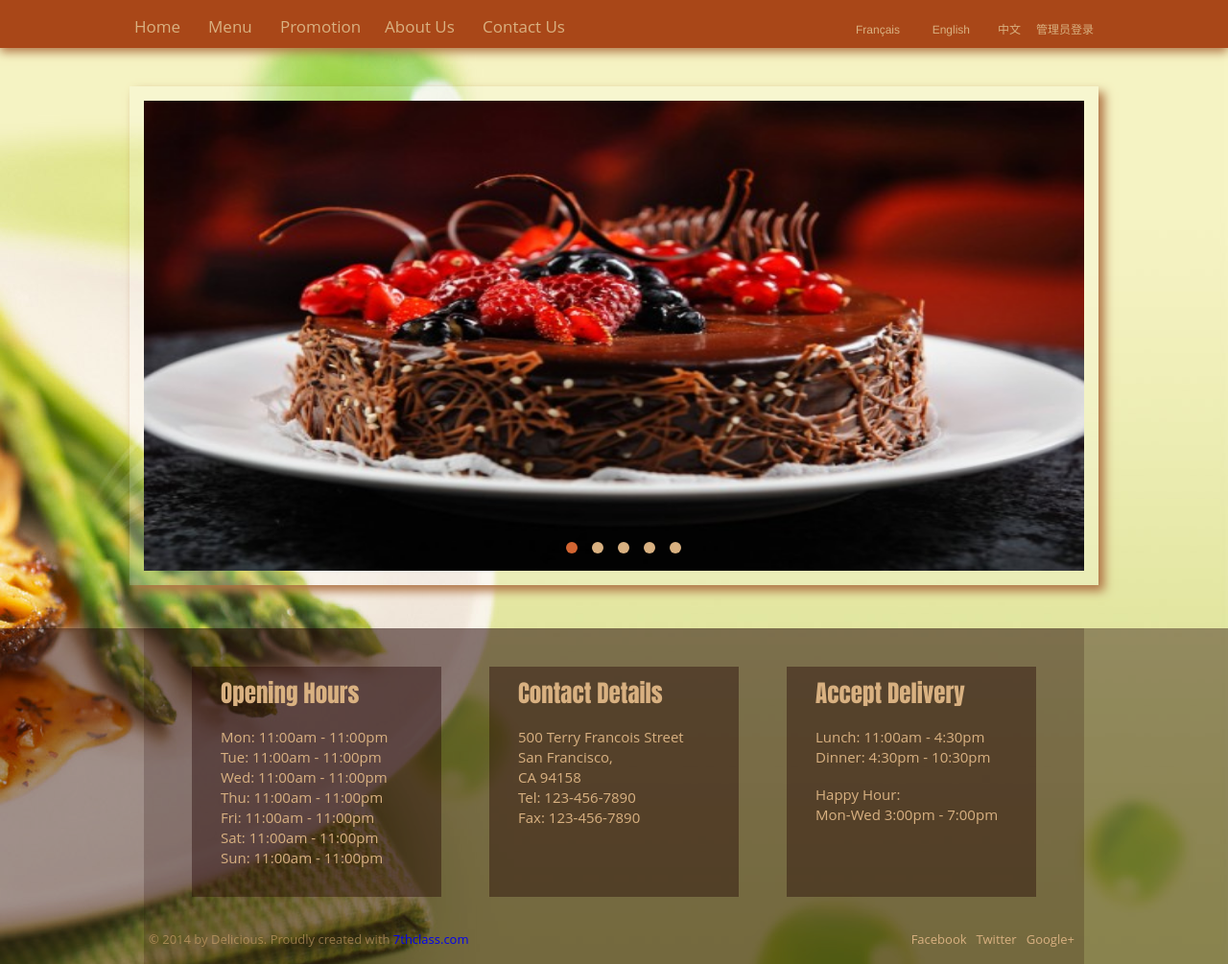
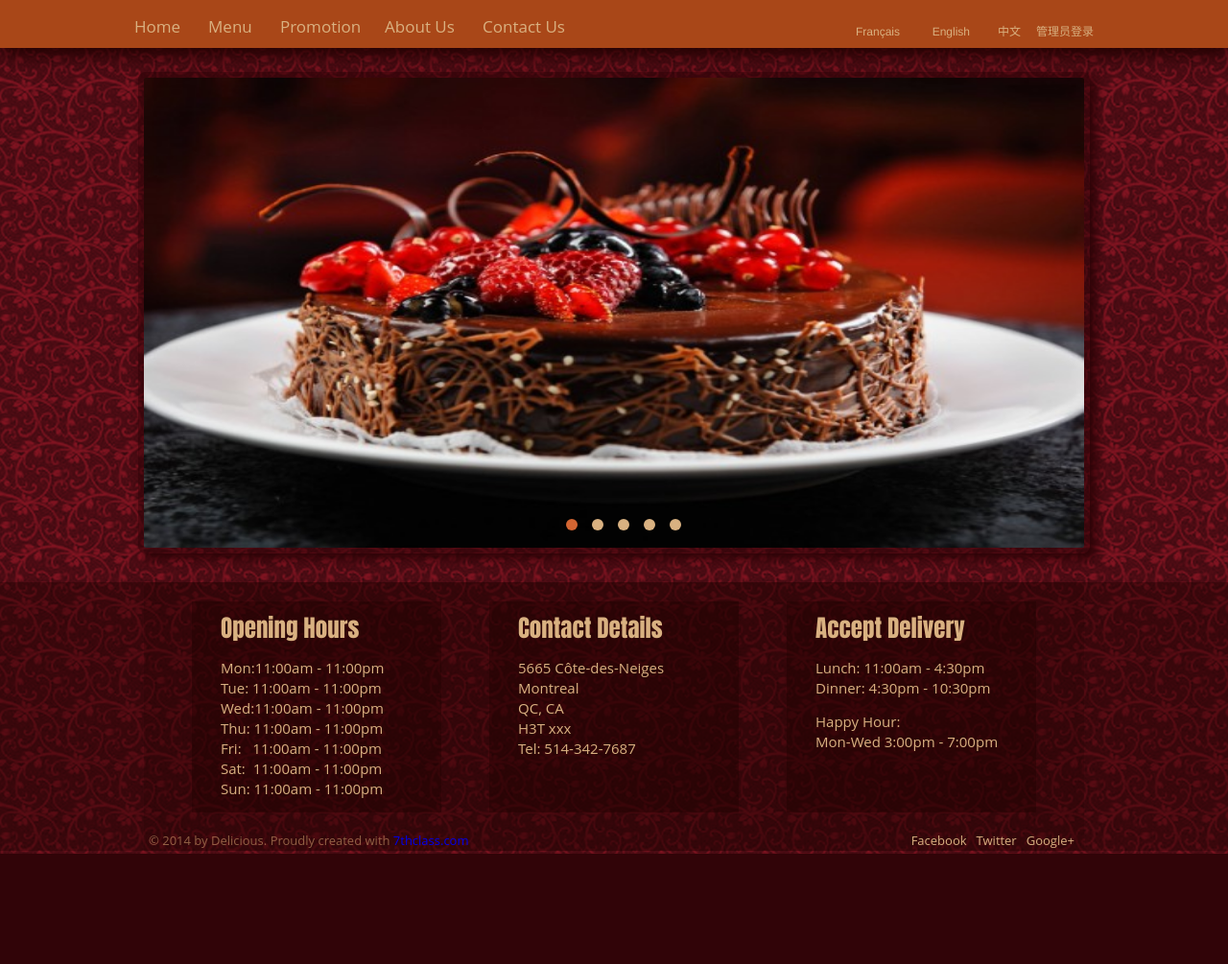
Before and after one commit to seventhclass/delicious, a PHP site: page / in a window 1280 px wide. Shown: the whole page at 96% size. After the commit the page ends 890 px from the top, so only its background shows below. Run offline with PHP 8.4, Linux system fonts and the light colour scheme; some libraries are stand-ins or nearby versions.

Commit message:
footer, background, about style changed by veho

```diff
--- a/src/css/style.css
+++ b/src/css/style.css
@@ -9,14 +9,15 @@
 
 body{font-size:12px;
 	height:100%;
-	/* background:url("../images/background.jpg")  no-repeat center center fixed; */
+	/* background:url("../images/background.jpg")  no-repeat center center fixed;
 	background:url("../images/slider3 (2).jpg")  no-repeat right top fixed;
 	/* background:url("../images/noodles.jpg")  no-repeat right bottom fixed;  */
 	/*-webkit-background-size:100%;cover;*/
 	/*background-size:100%;cover;*/
-	background-color:#320100;
+	background:url("../images/bg-unit.png") repeat fixed;
+	/* background-color:#320100;  */
 	font-family: 'HelveticaRegular',Helvetica,Arial;
-	line-height:18px;}
+	/* line-height:18px; */}
 img{border:none;}
 li{list-style:none;}
 input,select,textarea{outline:none;}
@@ -35,9 +36,9 @@
 	width: 100%;
 	height: 50px;
 	background-color:#a94718;/*#300300;/*#4f1e19;*/
-	-webkit-box-shadow: 0 4px 10px ##b07546;
-	-moz-box-shadow: 0 4px 10px ##b07546;
-	box-shadow: 0 4px 10px #b07546;/*#1e0000;*/
+	-webkit-box-shadow: 0 4px 10px #b07546;
+	-moz-box-shadow: 0 4px 10px #b07546;
+	box-shadow: 0 7px 20px #1e0000;/*#b07546;*/
 }
 
 header > nav {
@@ -99,67 +100,27 @@
 	transition: all 0.8s ease 0s; */
 	margin-bottom:45px;
 }
-/*========== home ==================================================*/
+
+
+/*========== home page slider   ==============================================*/
 #content_home{
 	cursor:pointer;
 	position:relative;
 	width:980px;
 	height:490px;
-	border:15px solid rgba(255,255,255,.2); /*#bc966djust for seeing the area*/
-	margin: 45px auto;
+	color:#D9B181;
+	/*border:15px solid rgba(255,255,255,.2); #bc966djust for seeing the area*/
+	border:6px solid rgba(45,3,7,.5); /*#bc966djust for seeing the area*/
+	border-radius: 8px;
+	margin: 30px auto;
     overflow:hidden;
-	-webkit-box-shadow: 6px 6px 10px ##b07546;
-	-moz-box-shadow: 6px 6px 10px ##b07546;
-	box-shadow: 6px 6px 10px #b07546;
+	-webkit-box-shadow: 6px 6px 10px #2d0307; /*#b07546; */
+	/*-moz-box-shadow: 6px 6px 10px #480b12; #b07546; */
+	/*box-shadow: 6px 6px 10px #480b12; #b07546; */
 	/* top:0; */
 	/* display: block; */
 }
-#content_menu{
-	/* float:center; */
-	position:relative;
- 	width:1200px;
-	height:540px;
-	background-color:red;
-	border:1px solid #bc966d;/* just for seeing the area*/
-	margin: 45px auto;
-	/* display: none; */
-	/* top:-490px; */
-}
-#content_promotion{
-	position:relative;
-	width:980px;
-	height:540px;
-	background-color:green;
-	border:1px solid #bc966d; /*just for seeing the area*/
-	margin: 45px auto;
-	/* display: none; */
-}
-#content_about{
-	position:relative;
-	width:980px;
-	height:1000px;
-	background-color:yellow;
-	border:1px solid #bc966d; /*just for seeing the area*/
-	margin: 45px auto;
-	/* display: none; */
-}
-#content_contact{
-	position:relative;
-	width:980px;
-	height:540px;
-	background-color:blue;
-	border:1px solid #bc966d; /*just for seeing the area*/
-	margin: 45px auto;
-	/* display: none; */
-}
-#googleMap {
-	width: 900px;
-	height: 300px;
 
-}
-
-
-/*========== home page slider ========================================*/
 
 #list{
        width:6860px;
@@ -222,21 +183,79 @@
        right:20px;}
 
 
+/*==========   menu   =========================================*/
+
+#content_menu{
+	/* float:center; */
+	position:relative;
+ 	width:1200px;
+	height:540px;
+	color:#D9B181;
+	background-color:rgba(30,0,0,0.4);
+	border:1px solid #bc966d;/* just for seeing the area*/
+	margin: 45px auto;
+	/* display: none; */
+	/* top:-490px; */
+}
 
 
-/*========== menu ==================================================
-section #content_menu{
-	border:1px solid #bc966d;/*just for seeing the area
-	width:1200px;
+/*==========   promotions   =========================================*/
+
+#content_promotion{
+	position:relative;
+	width:980px;
+	height:540px;
+	color:#D9B181;
+	background-color:rgba(30,0,0,0.4);
+	border:1px solid #bc966d; /*just for seeing the area*/
+	margin: 45px auto;
+	/* display: none; */
+}
+
+/*==========   about us   =========================================*/
+
+#content_about{
+	position:relative;
+	width:980px;
+	height:1000px;
+	/* color:#3A2F22; */
+	color:#D9B181;
+	/* line-height:22px; */
+	/* background-color:rgba(217,177,129,0.6); */
+	background-color:rgba(30,0,0,0.4);
+	margin: 0 auto 45px;
+	/* display: none; */
+}
+#content_about h1{font-size:48px;}
+#content_about img{
 	height:490px;
+	width:890px;
+}
+
+
+/*==========   contact us   =========================================*/
+#content_contact{
+	position:relative;
+	width:980px;
+	height:540px;
+	color:#D9B181;
+	background-color:rgba(30,0,0,0.4);
+	border:1px solid #bc966d; /*just for seeing the area*/
 	margin: 45px auto;
-}*/
+	/* display: none; */
+}
+
+#googleMap {
+	width: 900px;
+	height: 300px;
+
+}
 
 /*========== footer ==================================================*/
 footer {
 	position:relative;
 	top:45px;
-	height:350px;
+	height:280px;
 	width:100%;
 	margin: 0 auto;
 	color:#D9B181;
@@ -246,7 +265,7 @@
 
 footer  div{
 	position: relative;
-	height:350px;
+	height:280px;
 	width:980px;
 	margin: 0 auto;
 	background-color:rgba(30,0,0, 0.2);
@@ -260,8 +279,8 @@
 	position:absolute;
 	display:inline-block;
 	width: 230px;
-	height:220px;
-	top:40px;
+	height:200px;
+	top:20px;
 	padding:10px 0 10px 30px;
 	background-color:rgba(30,0,0, 0.4);
 }
@@ -283,7 +302,7 @@
 	font:normal normal normal 13px/1.4em 'open sans', sans-serif;
 	color: rgba(239,187,127,0.5);
 	position: relative;
-	top:315px;
+	top:260px;
 	padding:0 0 5px 5px;
 }
 footer span{
--- a/src/include/footer.php
+++ b/src/include/footer.php
@@ -3,21 +3,21 @@
 		<div id="footer1">
 			<h1>Opening Hours</h1>
 			<br/>
-			<p>Mon: 11:00am - 11:00pm</p>
+			<p>Mon:11:00am - 11:00pm</p>
 			<p>Tue: 11:00am - 11:00pm</p>
-			<p>Wed: 11:00am - 11:00pm</p>
+			<p>Wed:11:00am - 11:00pm</p>
 			<p>Thu: 11:00am - 11:00pm</p>
-			<p>Fri: 11:00am - 11:00pm</p>
-			<p>Sat: 11:00am - 11:00pm</p>
+			<p>Fri: &nbsp;&nbsp;11:00am - 11:00pm</p>
+			<p>Sat: &nbsp;11:00am - 11:00pm</p>
 			<p>Sun: 11:00am - 11:00pm</p>
 		</div>
 
 		<div id="footer2">
 			<h1>Contact Details</h1>
 			<br/>
-			<p>500 Terry Francois Street <br/>San Francisco, <br/>CA 94158</p>
-			<p>Tel: 123-456-7890</p>
-			<p>Fax: 123-456-7890</p>
+			<p>5665 Côte-des-Neiges <br/>Montreal<br/>QC, CA<br/>H3T xxx</p>
+			<p>Tel: 514-342-7687</p>
+			<!--<p>Fax: 123-456-7890</p>-->
 		</div>
 
 		<div id="footer3">
```
Also changed, not shown: src/include/about.php (+17 -37 lines), src/include/about1.php (added, +97 -0 lines), src/images/bg-unit.png (added).
